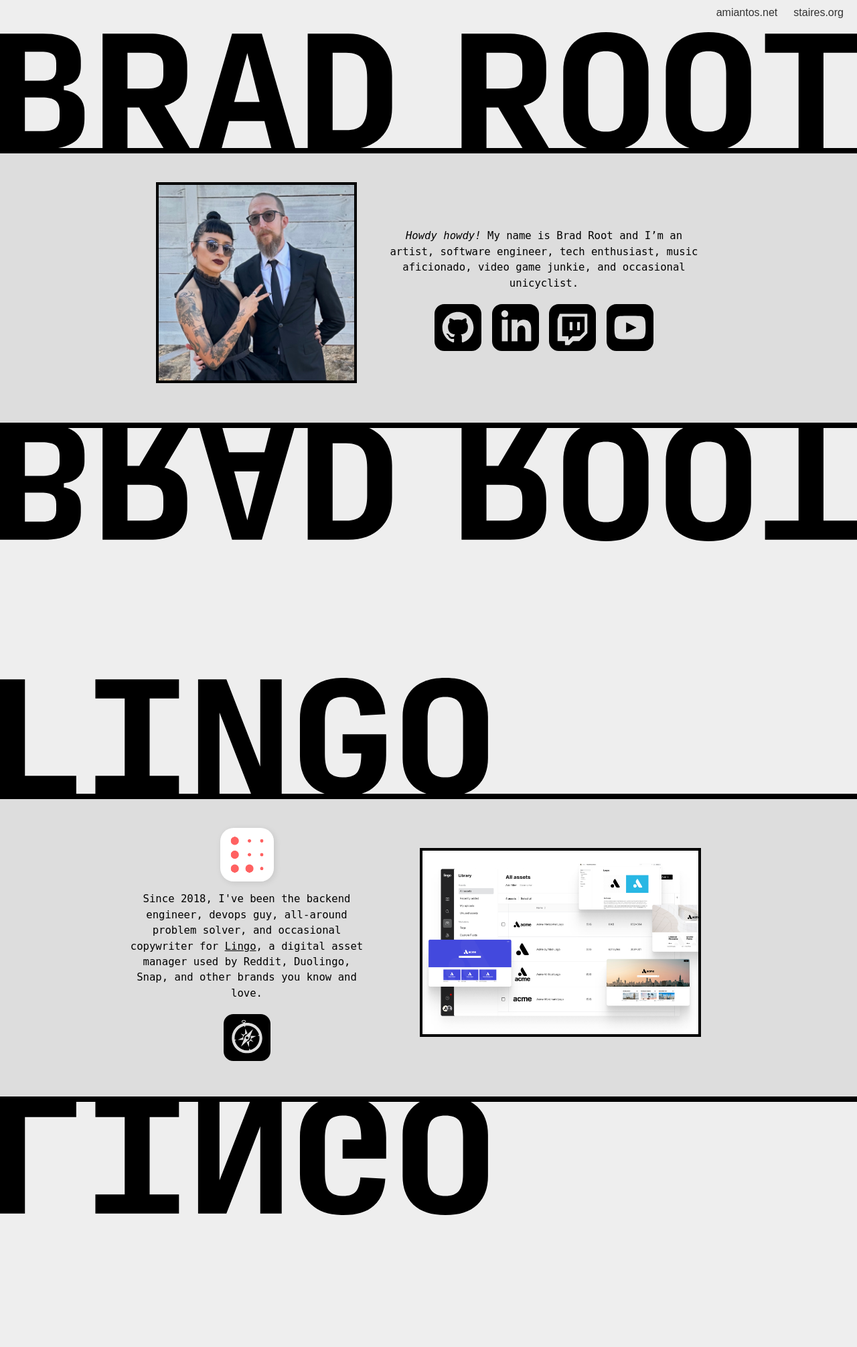
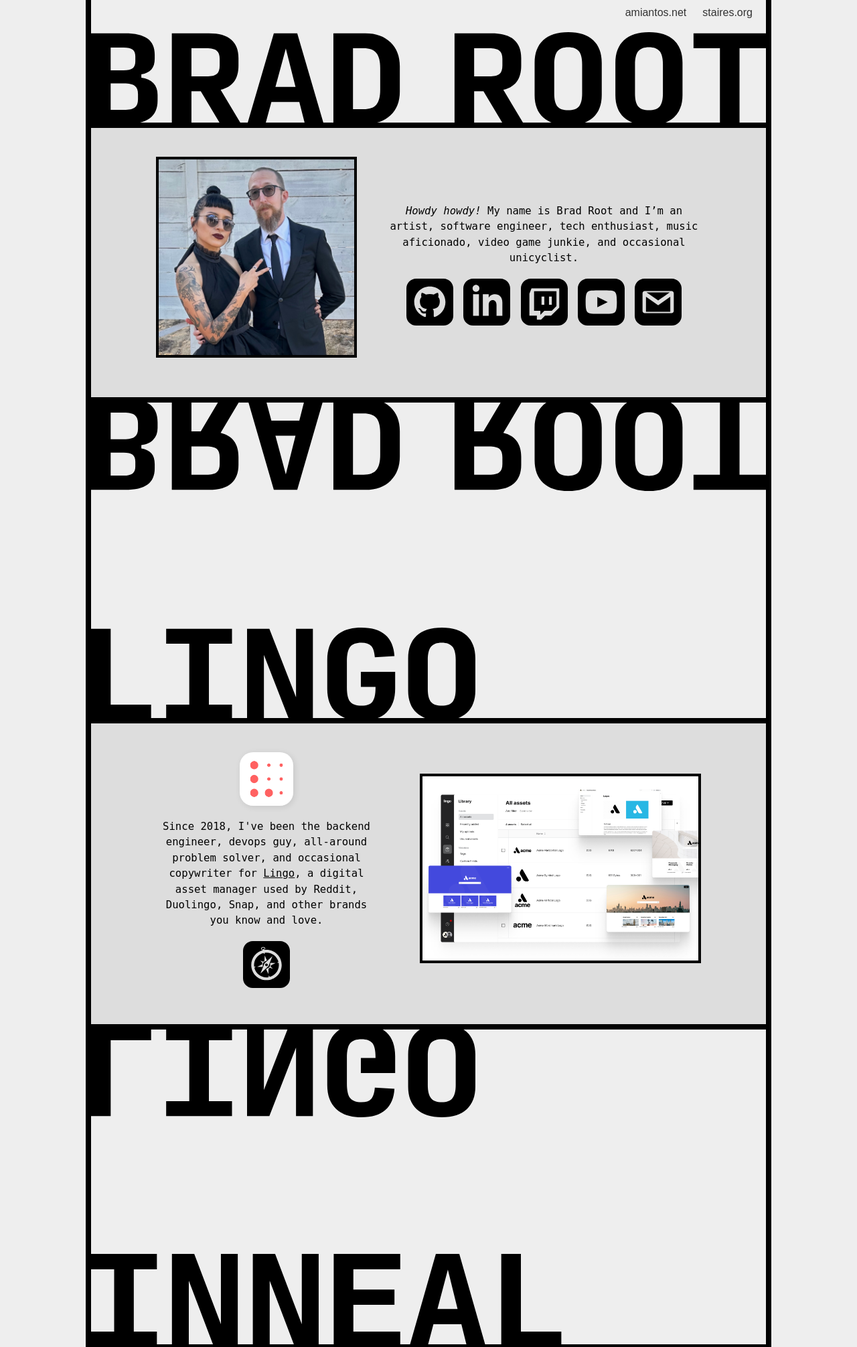
Before and after one commit to amiantos/bradroot.me, a PHP site: page / in a window 1280 px wide. Shown: the top 2011 px of the page at 67% size. Run offline with PHP 8.4, Linux system fonts and the light colour scheme.

Commit message:
add email icon and make some changes to desktop formatting

```diff
--- a/website/css/desktop.css
+++ b/website/css/desktop.css
@@ -1,3 +1,10 @@
+@media (min-width: 1024px) {
+    .container {
+        border-left:8px solid black;
+        border-right:8px solid black;
+    }
+}
+
 @media (min-width: 850px) {
 
     .header {
@@ -46,8 +53,17 @@
 
     .object .description {
         margin:40px;
-        padding-right:40px;
+        padding-left:40px;
         font-size:1.2em;
     }
 
+    .container {
+        max-width:1024px;
+        margin:0px auto;
+        background-color:#eee;
+    }
+
+    .container-container {
+        background-color:#eee;
+    }
 }
--- a/website/css/main.css
+++ b/website/css/main.css
@@ -138,9 +138,9 @@ body {
     padding:20px 0px;
 }
 
-.object .app-icon {
+.object .description .app-icon {
     display:block;
-    margin-bottom:15px;
+    margin-bottom:20px;
 }
 
 .object img.app-icon {
@@ -178,6 +178,15 @@ body {
     padding-right:20px;
     font-family:monospace;
     line-height:1.5em;
+}
+
+.container {
+    margin:0px auto;
+    background-color:#eee;
+}
+
+.container-container {
+    background-color:#eee;
 }
 
 /*
--- a/website/index.html
+++ b/website/index.html
@@ -38,6 +38,8 @@
                                     src="images/iconmonstr-twitch-3.svg"></a>
                             <a href="https://www.youtube.com/@amiantos"><img class="icon"
                                     src="images/iconmonstr-youtube-8.svg"></a>
+                            <a href="mailto:bradroot@me.com"><img class="icon"
+                                        src="images/iconmonstr-gmail-3.svg"></a>
                         </td>
                     </tr>
                 </table>
```
Also changed, not shown: website/images/iconmonstr-gmail-3.svg (added).
